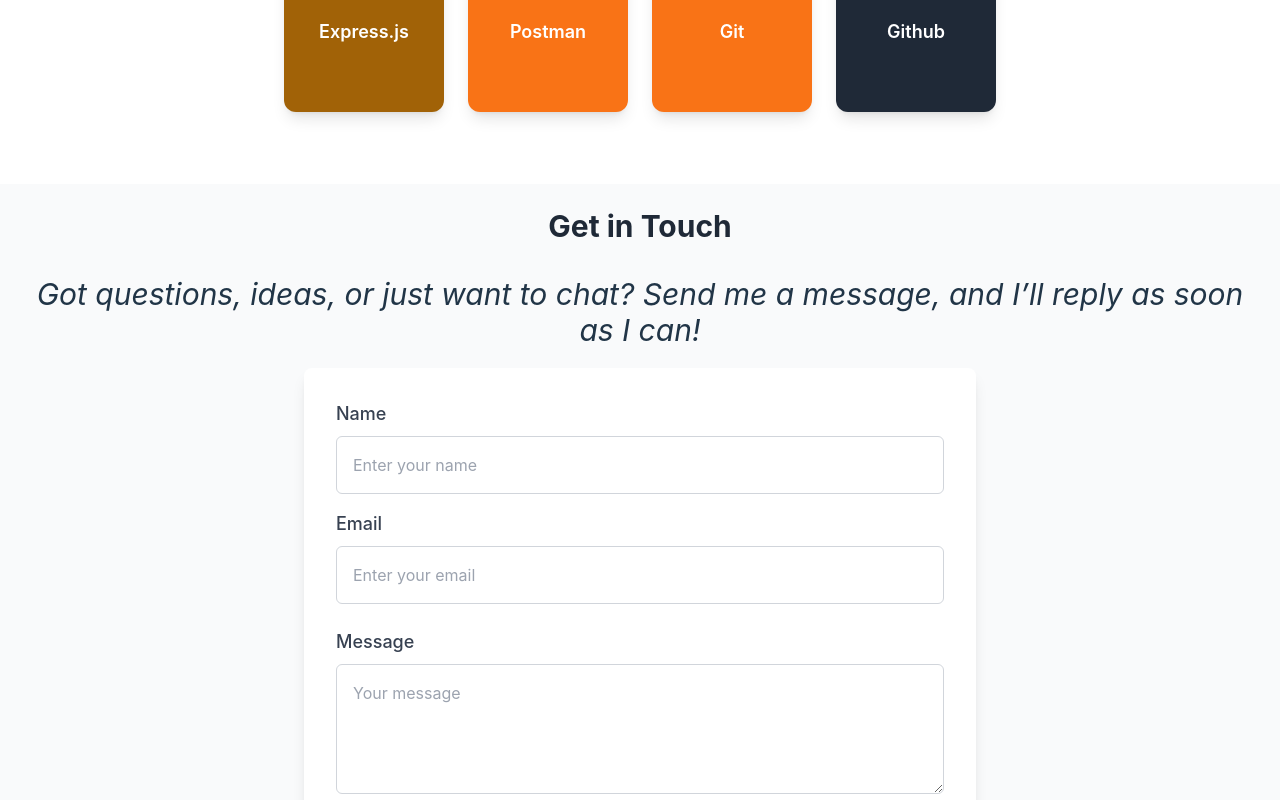
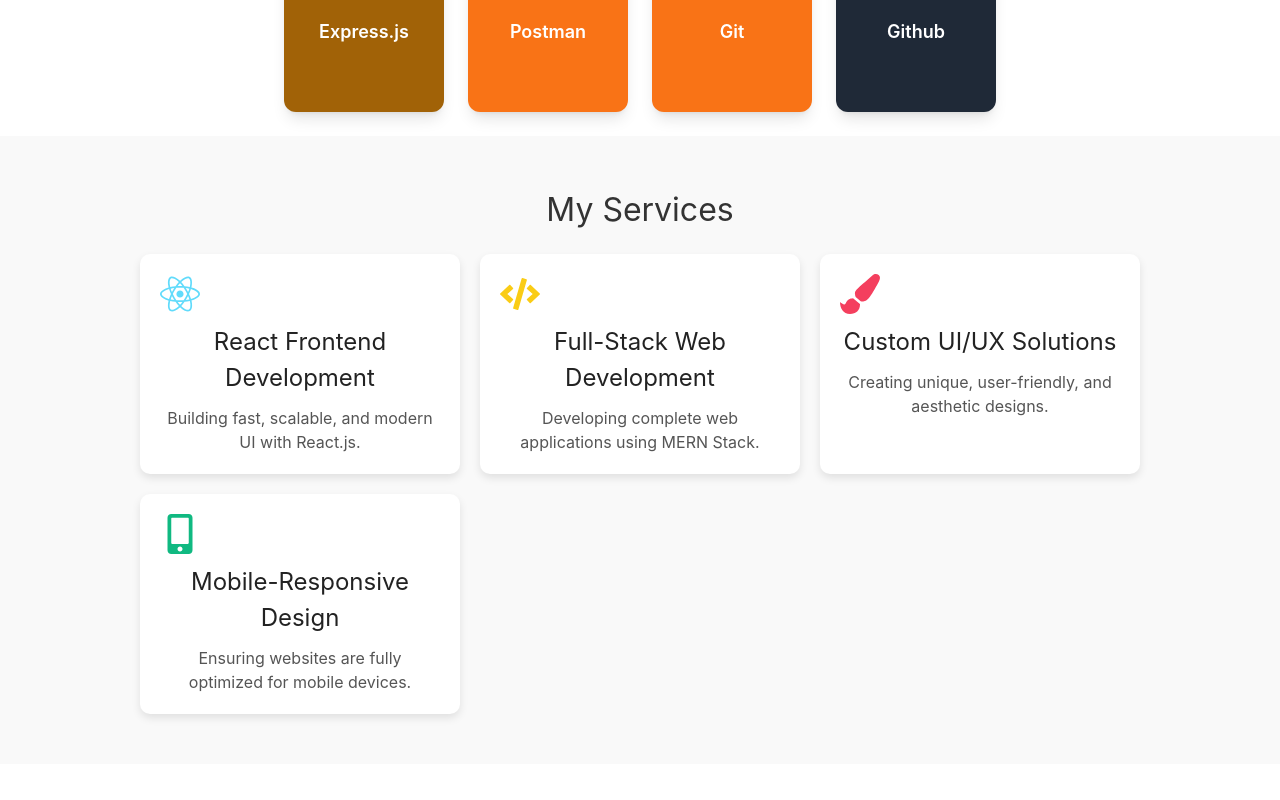
Before and after one commit to Zamal2003/Portfolio-main, a React (Vite) app in the folder portfolio-main/: page / in a window 1280 px wide. Shown: the part 2840-3640 px from the top of the page. Built offline with nearby package versions, Linux system fonts and the light colour scheme.

Commit message:
second commit

```diff
--- a/portfolio-main/package.json
+++ b/portfolio-main/package.json
@@ -13,6 +13,7 @@
     "@tailwindcss/vite": "^4.0.14",
     "react": "^18.3.1",
     "react-dom": "^18.3.1",
+    "react-icons": "^5.5.0",
     "tailwindcss": "^4.0.14"
   },
   "devDependencies": {
--- a/portfolio-main/src/App.jsx
+++ b/portfolio-main/src/App.jsx
@@ -6,7 +6,7 @@ import Education from './components/Education';
 import Skills from './components/Skills'
 import Contact from './components/Contact';
 import Footer from './components/Footer';
-
+import Services from './components/Services';
 const App = () => {
   return (
     <div>
@@ -15,6 +15,7 @@ const App = () => {
       <Projects/>
       <Education/>
       <Skills/>
+      <Services/>
       <Contact/>
       <Footer/>
     </div>
--- /dev/null
+++ b/portfolio-main/src/components/Services.jsx
@@ -0,0 +1,87 @@
+import React from "react";
+import { FaReact, FaCode, FaPaintBrush, FaMobileAlt } from "react-icons/fa";
+
+const services = [
+  {
+    id: 1,
+    icon: <FaReact size={40} color="#61DBFB" />,
+    title: "React Frontend Development",
+    description: "Building fast, scalable, and modern UI with React.js.",
+  },
+  {
+    id: 2,
+    icon: <FaCode size={40} color="#facc15" />,
+    title: "Full-Stack Web Development",
+    description: "Developing complete web applications using MERN Stack.",
+  },
+  {
+    id: 3,
+    icon: <FaPaintBrush size={40} color="#f43f5e" />,
+    title: "Custom UI/UX Solutions",
+    description: "Creating unique, user-friendly, and aesthetic designs.",
+  },
+  {
+    id: 4,
+    icon: <FaMobileAlt size={40} color="#10b981" />,
+    title: "Mobile-Responsive Design",
+    description: "Ensuring websites are fully optimized for mobile devices.",
+  },
+];
+
+const Services = () => {
+  return (
+    <section style={styles.container}>
+      <h2 style={styles.heading}>My Services</h2>
+      <div style={styles.grid}>
+        {services.map((service) => (
+          <div key={service.id} style={styles.card}>
+            <div style={styles.icon}>{service.icon}</div>
+            <h3 style={styles.title}>{service.title}</h3>
+            <p style={styles.description}>{service.description}</p>
+          </div>
+        ))}
+      </div>
+    </section>
+  );
+};
+
+const styles = {
+  container: {
+    padding: "50px 20px",
+    textAlign: "center",
+    backgroundColor: "#f9f9f9",
+  },
+  heading: {
+    fontSize: "2rem",
+    marginBottom: "20px",
+    color: "#333",
+  },
+  grid: {
+    display: "grid",
+    gridTemplateColumns: "repeat(auto-fit, minmax(250px, 1fr))",
+    gap: "20px",
+    maxWidth: "1000px",
+    margin: "auto",
+  },
+  card: {
+    backgroundColor: "#fff",
+    padding: "20px",
+    borderRadius: "10px",
+    boxShadow: "0 4px 8px rgba(0, 0, 0, 0.1)",
+    transition: "transform 0.3s",
+  },
+  icon: {
+    marginBottom: "10px",
+  },
+  title: {
+    fontSize: "1.5rem",
+    marginBottom: "10px",
+    color: "#222",
+  },
+  description: {
+    fontSize: "1rem",
+    color: "#555",
+  },
+};
+
+export default Services;
```
Also changed, not shown: 1 other file (tests, documents, lock files or other folders).
